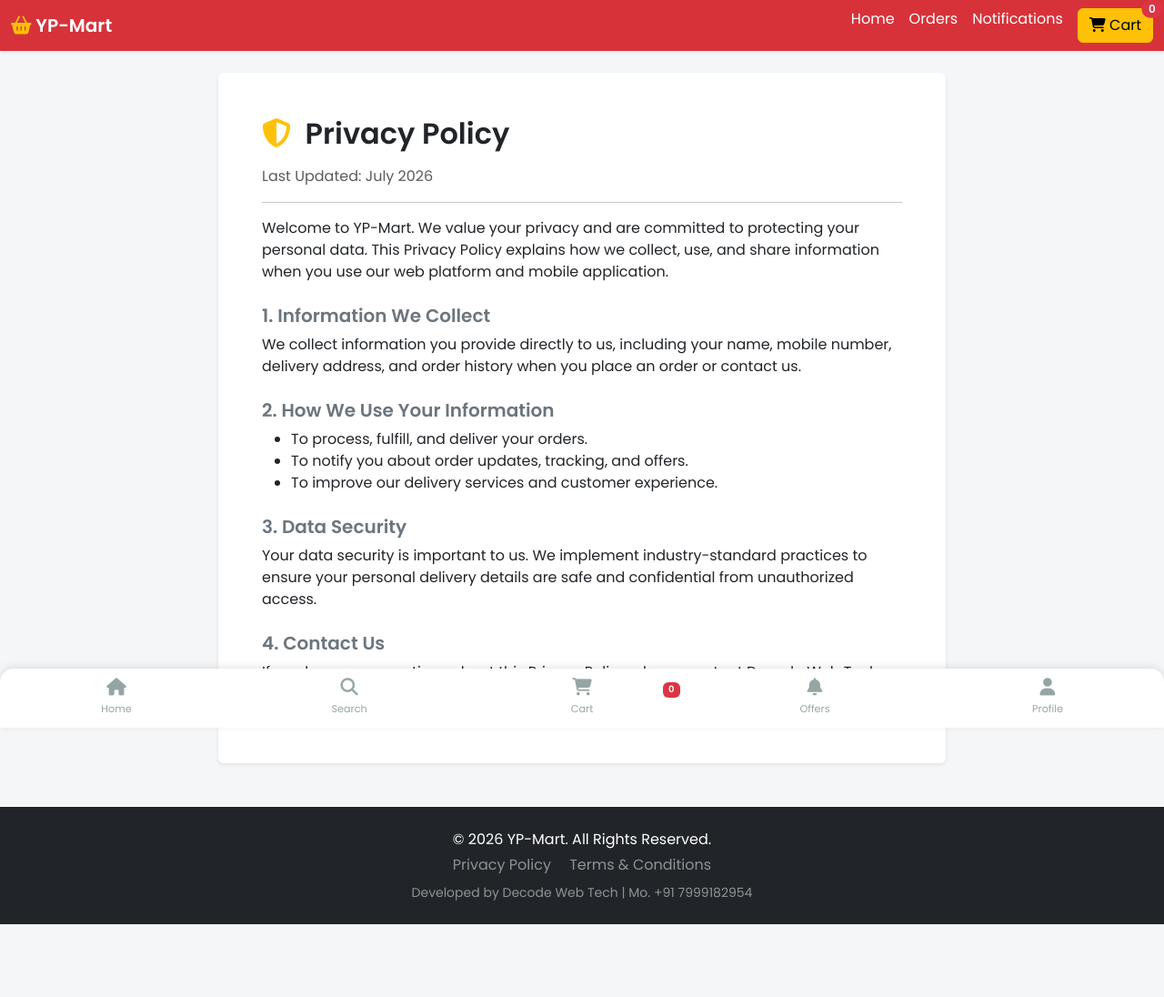
After one commit to viveksahu1408/princemart, a Django app: page /privacy-policy/ in a window 1280 px wide. The commit adds this page. Shown: the whole page at 91% size. Run offline with Django 5.2, Linux system fonts and the light colour scheme; data that the repository does not hold is empty.

Commit message:
added privacy policy and terms conditions pages

```diff
--- a/store/urls.py
+++ b/store/urls.py
@@ -23,6 +23,8 @@ urlpatterns = [
     path('packing-list/<int:order_id>/', views.packing_list, name='packing_list'),
     path('export-orders/', views.export_orders_xls, name='export_orders'),
 
+    path('privacy-policy/', views.privacy_policy, name='privacy_policy'),
+    path('terms-conditions/', views.terms_conditions, name='terms_conditions'),
 
    # 🎯 API ENDPOINTS
     path('api/categories/', views.api_category_list, name='api_category_list'),
--- a/store/views.py
+++ b/store/views.py
@@ -579,6 +579,13 @@ def product_detail(request, product_id):
     return render(request, 'product_detail.html', context)
 
 
+def privacy_policy(request):
+    return render(request, 'privacy_policy.html')
+
+def terms_conditions(request):
+    return render(request, 'terms_conditions.html')
+
+
 
 # api code start from here
 # 1. API to get all categories
--- a/templates/base.html
+++ b/templates/base.html
@@ -176,8 +176,11 @@
     <footer class="bg-dark text-white text-center py-4 mt-5 d-none d-md-block">
         <div class="container">
             <p class="mb-1">&copy; 2026 YP-Mart. All Rights Reserved.</p>
-            <small class="text-white">Developed by Decode Web Tech </small>
-            <small class="text-white">Mo. +91 7999182954 </small>
+            <div class="mb-2">
+                <a href="{% url 'privacy_policy' %}" class="text-white-50 text-decoration-none me-3">Privacy Policy</a>
+                <a href="{% url 'terms_conditions' %}" class="text-white-50 text-decoration-none">Terms & Conditions</a>
+            </div>
+            <small class="text-white-50 d-block">Developed by Decode Web Tech | Mo. +91 7999182954</small>
         </div>
     </footer>
 
--- /dev/null
+++ b/templates/privacy_policy.html
@@ -0,0 +1,26 @@
+{% extends 'base.html' %}
+{% block content %}
+<div class="container bg-white p-4 p-md-5 my-4 rounded shadow-sm" style="max-width: 800px;">
+    <h2 class="fw-bold text-dark mb-3"><i class="fas fa-shield-alt text-warning me-2"></i> Privacy Policy</h2>
+    <p class="text-muted">Last Updated: July 2026</p>
+    <hr>
+
+    <p>Welcome to YP-Mart. We value your privacy and are committed to protecting your personal data. This Privacy Policy explains how we collect, use, and share information when you use our web platform and mobile application.</p>
+
+    <h5 class="fw-bold mt-4 text-secondary">1. Information We Collect</h5>
+    <p>We collect information you provide directly to us, including your name, mobile number, delivery address, and order history when you place an order or contact us.</p>
+
+    <h5 class="fw-bold mt-4 text-secondary">2. How We Use Your Information</h5>
+    <ul>
+        <li>To process, fulfill, and deliver your orders.</li>
+        <li>To notify you about order updates, tracking, and offers.</li>
+        <li>To improve our delivery services and customer experience.</li>
+    </ul>
+
+    <h5 class="fw-bold mt-4 text-secondary">3. Data Security</h5>
+    <p>Your data security is important to us. We implement industry-standard practices to ensure your personal delivery details are safe and confidential from unauthorized access.</p>
+
+    <h5 class="fw-bold mt-4 text-secondary">4. Contact Us</h5>
+    <p>If you have any questions about this Privacy Policy, please contact Decode Web Tech support team at +91 7999182954.</p>
+</div>
+{% endblock %}
```
Also changed, not shown: templates/terms_conditions.html (added, +22 -0 lines).
